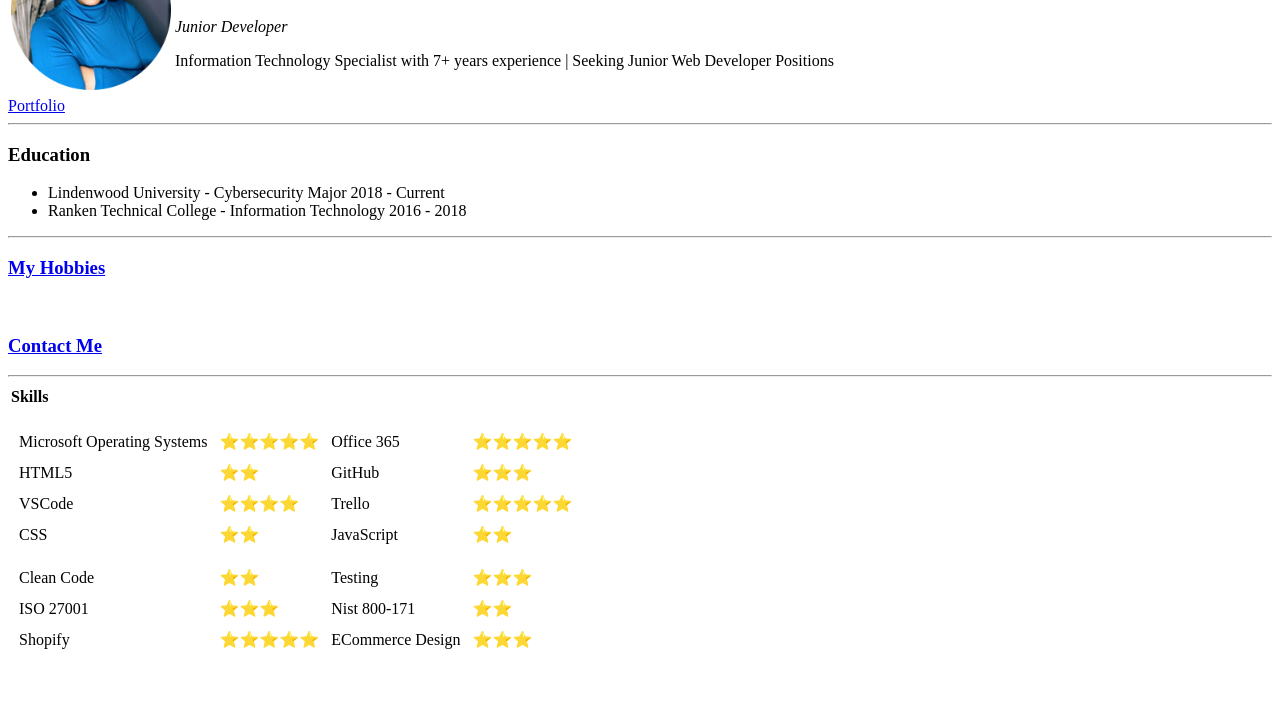
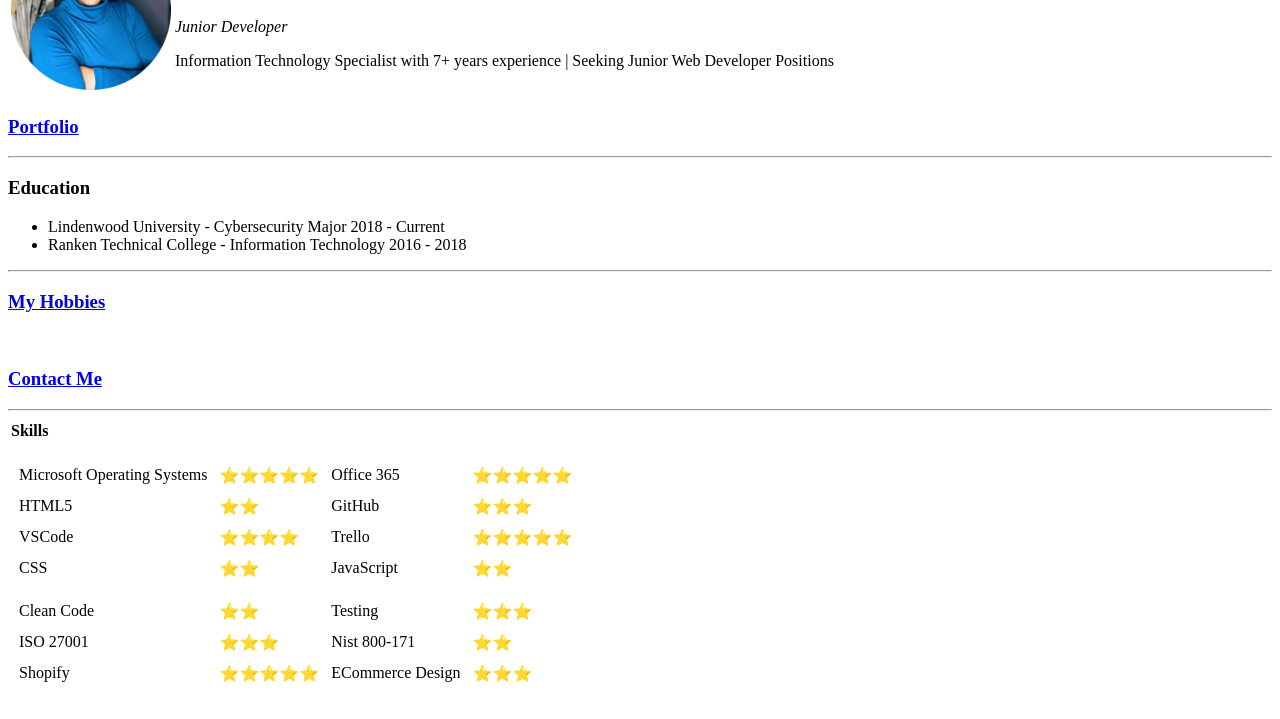
Before and after one commit to Jazz-L/CV, a plain HTML site: page index.html in a window 1280 px wide. Shown: the part 81-800 px from the top of the page. Drawn offline with Linux system fonts and the light colour scheme.

Commit message:
Updated portfolio link heading

```diff
--- a/index.html
+++ b/index.html
@@ -19,7 +19,7 @@
     </td>
   </tr>
 </table>
-<a href="portfolio.html"> Portfolio</a>
+  <h3><a href="portfolio.html"> Portfolio</a></h3>
 <hr>
 
 <body>
```
